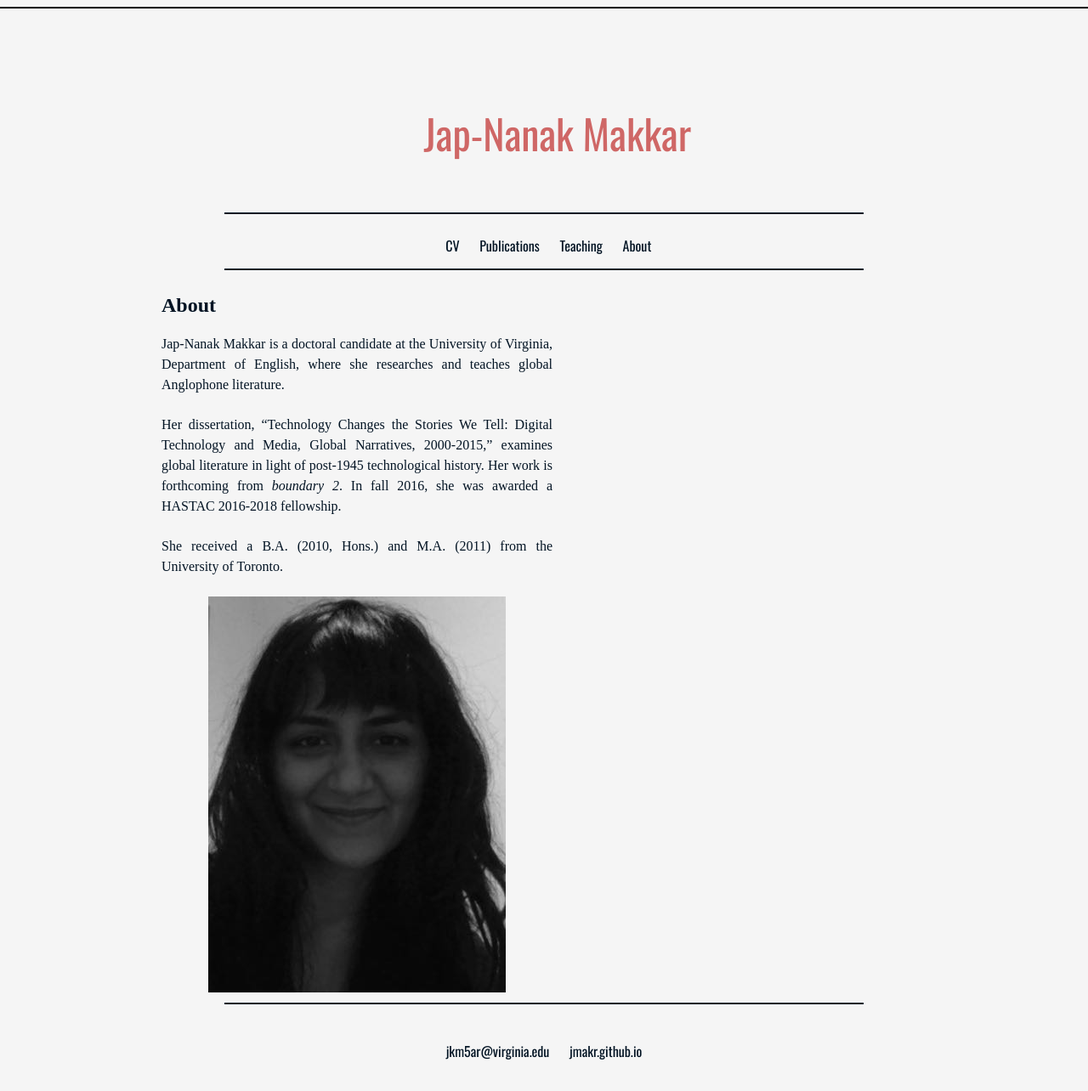
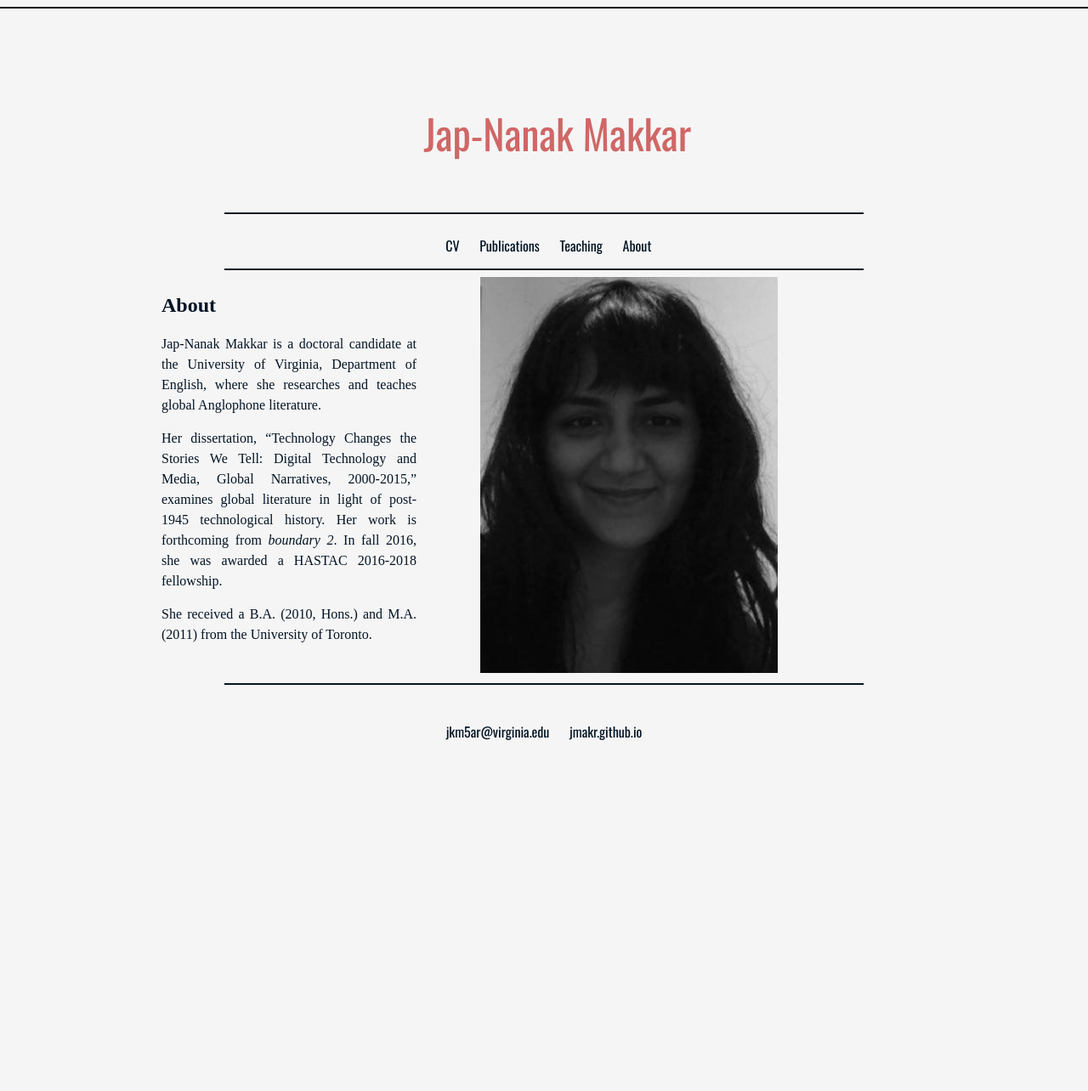
Before and after one commit to jmakr/jmakr.github.io, a Jekyll site: the page built from index.html, in a window 1280 px wide. Shown: the whole page at 85% size. Built offline with Jekyll 4.4.1, drawn with Linux system fonts in a browser that asks for light colours; some web fonts are replaced; after the commit the page ends 908 px from its top, so only the background shows below that.

Commit message:
Update index.html

```diff
--- a/index.html
+++ b/index.html
@@ -5,7 +5,7 @@ title: About
 
 
 <div id="frontpagebox" class="article grid_12">
-<div id="blurb" class="article grid_6">
+<div id="blurb" class="article grid_4">
 
 
 	<h2>{{ page.title }}</h2>
```
